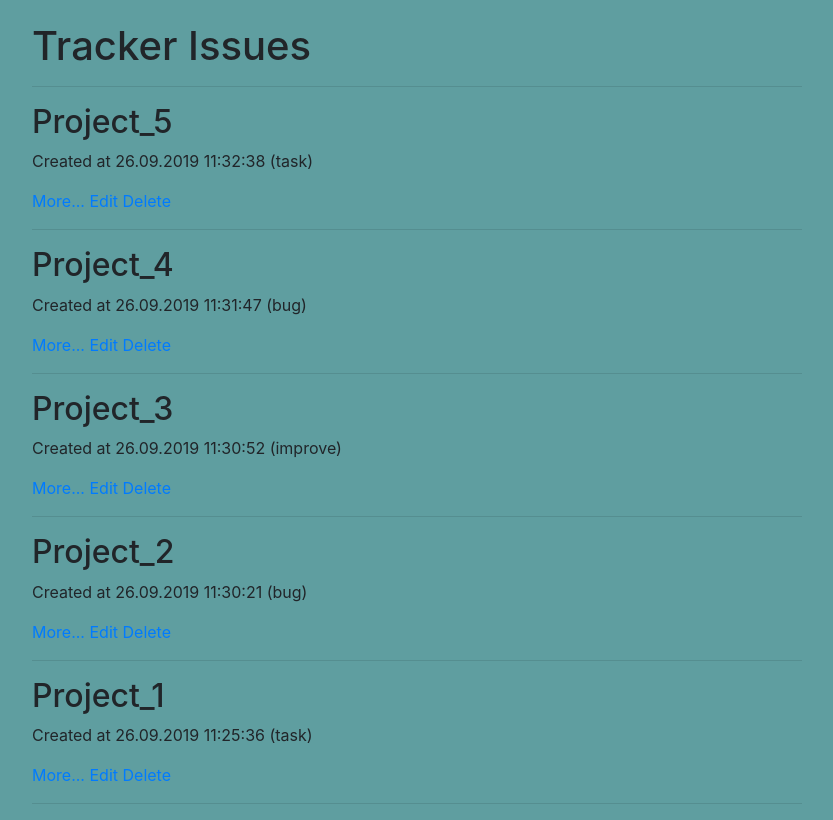
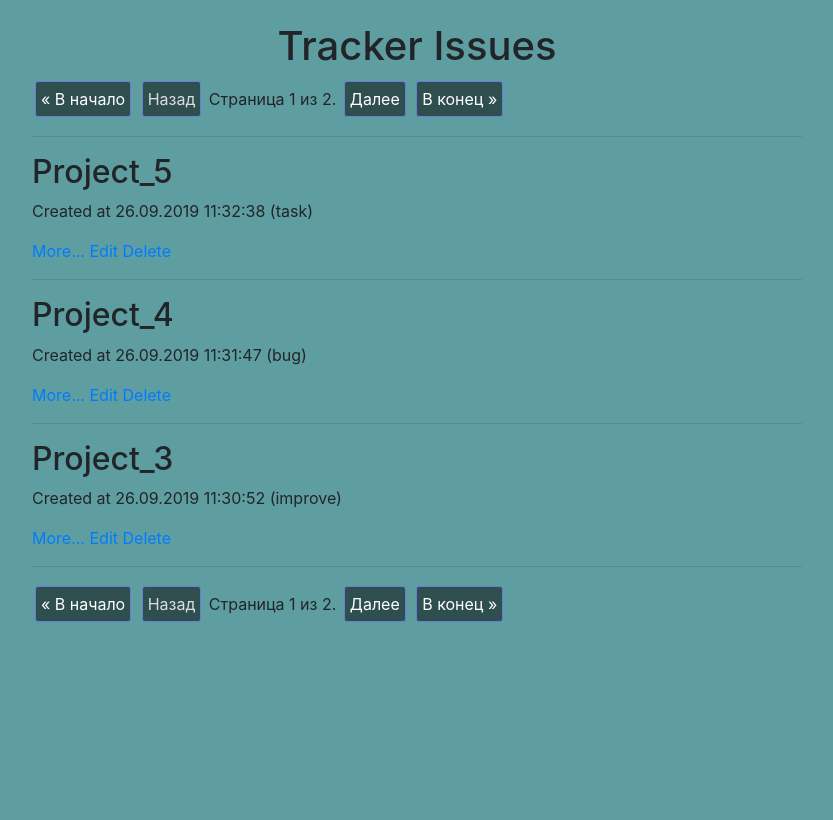
Before and after one commit to emirnur/homework-49, a Django app: page / in a window 1280 px wide. Shown: the part 38-858 px from the top of the page, without its empty margins (223-1056 px from the left). After the commit the page ends 660 px from the top, so only its background shows below. Run offline with Django 3.2, Linux system fonts and the light colour scheme; data comes from the database, SQL or seed files in the repository; some libraries are stand-ins or nearby versions.

Commit message:
add pagination for list of issues

```diff
--- a/source/webapp/static/css/style.css
+++ b/source/webapp/static/css/style.css
@@ -48,9 +48,8 @@ body{
     padding: 5px 15px;
 }
 
-.menu a:hover {
-    color: #ffc122;
-    text-decoration: underline;
+h1 {
+    text-align: center;
 }
 
 .text-center {
@@ -85,42 +84,29 @@ body{
     background: white;
 }
 
-.btn {
-    padding: 5px 15px;
-    border-radius: 5px;
-    border: none;
-    font-size: 16px;
-    text-align: center;
-    font-weight: 600;
-    cursor: pointer;
-    text-decoration: none;
-    color: white;
+.container .pagination {
+   text-align: center;
 }
 
-.btn-default {
-    background: gray;
+.pagination a, .pagination .page-disabled {
+   display: inline-block;
+   border: solid 1px #6a7ddd;
+   border-radius: 3px;
+   padding: 5px;
+   margin: 3px;
 }
 
-.btn-default:hover {
-    box-shadow: rgba(128, 128, 128, 0.8) 0 0 5px;
+.pagination a {
+   background: darkslategray;
+   color: white;
 }
 
-.btn-primary {
-    background: dodgerblue;
+.pagination a:hover {
+   background: #6a7dff;
+   text-decoration: underline;
 }
 
-.btn-primary:hover {
-    box-shadow: rgba(30, 144, 255, 0.8) 0 0 5px;
+.pagination .page-disabled {
+   background: darkslategray;
+   color: #dddddd
 }
-
-.btn-danger {
-    background: red;
-}
-
-.btn-danger:hover {
-    box-shadow: rgba(255, 0, 0, 0.8) 0 0 5px;
-}
-
-.footer{
-    background-color: darkcyan;
-}
--- a/source/webapp/templates/issue/index.html
+++ b/source/webapp/templates/issue/index.html
@@ -8,6 +8,9 @@
 
 {% block content %}
     <h1>Tracker Issues</h1>
+    {% if is_paginated %}
+        {% include 'partial/pagination.html' %}
+    {% endif %}
     <hr/>
     {% for issue in issues %}
         <h2>{{ issue.summary }}</h2>
@@ -21,4 +24,7 @@
         </p>
         <hr/>
     {% endfor %}
+    {% if is_paginated %}
+        {% include 'partial/pagination.html' %}
+    {% endif %}
 {% endblock %}
--- /dev/null
+++ b/source/webapp/templates/partial/pagination.html
@@ -0,0 +1,22 @@
+<div class="pagination">
+    <span class="step-links">
+        <a href="?page=1">&laquo; В начало</a>
+
+        {% if page_obj.has_previous %}
+            <a href="?page={{ page_obj.previous_page_number }}">Назад</a>
+        {% else %}
+            <span class="page-disabled">Назад</span>
+        {% endif %}
+
+        <span class="current">
+            Страница {{ page_obj.number }} из {{ page_obj.paginator.num_pages }}.
+        </span>
+
+        {% if page_obj.has_next %}
+            <a href="?page={{ page_obj.next_page_number }}">Далее</a>
+        {% else %}
+            <span class="page-disabled">Далее</span>
+        {% endif %}
+        <a href="?page={{ page_obj.paginator.num_pages }}">В конец &raquo;</a>
+    </span>
+</div>
--- a/source/webapp/views/issue_views.py
+++ b/source/webapp/views/issue_views.py
@@ -10,6 +10,8 @@ class IndexView(ListView):
     context_object_name = 'issues'
     model = TrackerIssue
     ordering = ['-created_at']
+    paginate_by = 3
+    paginate_orphans = 1
 
 
 class IssueView(TemplateView):
```
